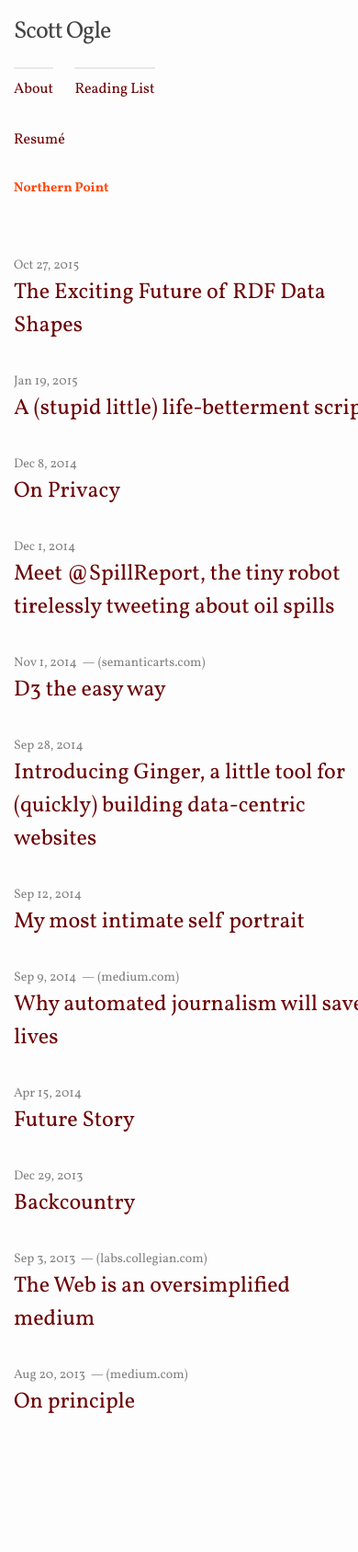
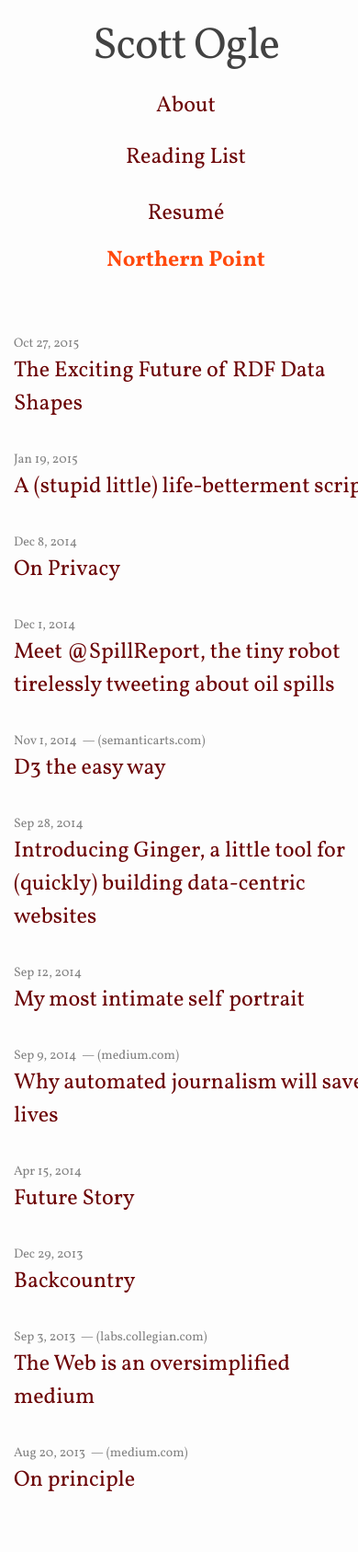
Before and after one commit to scogle/scogle.github.io, a Jekyll site: the page built from index.html, in a window 390 px wide. Shown: the whole page at 92% size. Built offline with Jekyll 4.4.1, drawn with Linux system fonts in a browser that asks for light colours; before the commit the page ends 1602 px from its top, so only the background shows below that.

Commit message:
centered header on mobile

```diff
--- a/_sass/_layout.scss
+++ b/_sass/_layout.scss
@@ -80,14 +80,17 @@
     @include media-query($on-palm) {
         padding-right: 0;
         margin-right: 0;
+        text-align: center;
         .text { display: none; }
         .site-nav {
-            margin-top: 15px;
-            text-align: left;
+            width: 100%;
+            margin-top: 15px 0 0 0;
+            text-align: center;
+            a.page-link { display: block; border-top: none; margin: 0;}
         }
-        .left, .site-nav { width: 100%; padding-right: 0; margin-right: 0; }
-        .resume-link { margin: 15px 0; color: $brand-color; display: block; }
-        .photos-link { margin: 30px 0 15px 0; color: #FF490D; display: block; font-weight: bold; font-size: .9em;}
+        .left, .site-nav { width: 100%; padding-right: 0; margin-right: 0; font-size: 1.5em;}
+        .site-title { font-size: 2em; text-align: center; width: 100%; }
+        .resume-link, .photos-link { font-size: 1.5em; margin: 15px 0;}
     }
 }
 
```
